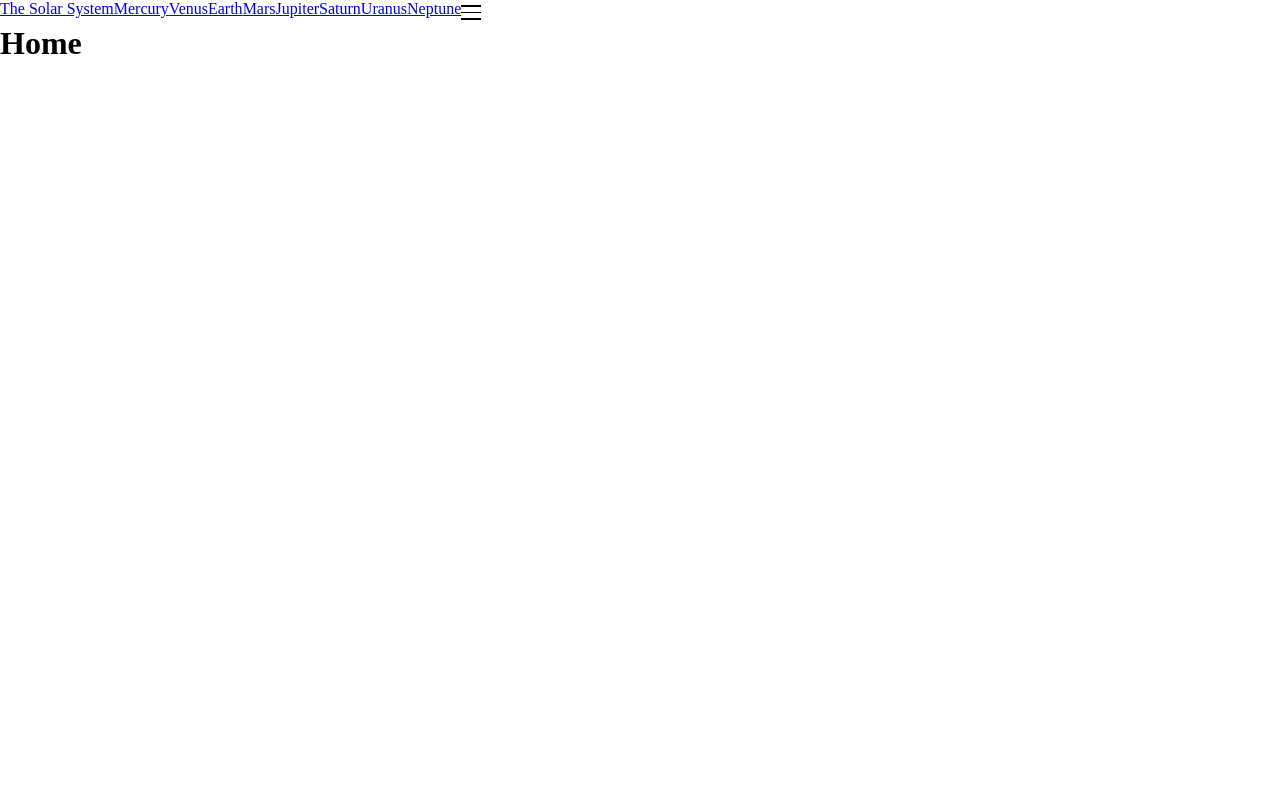
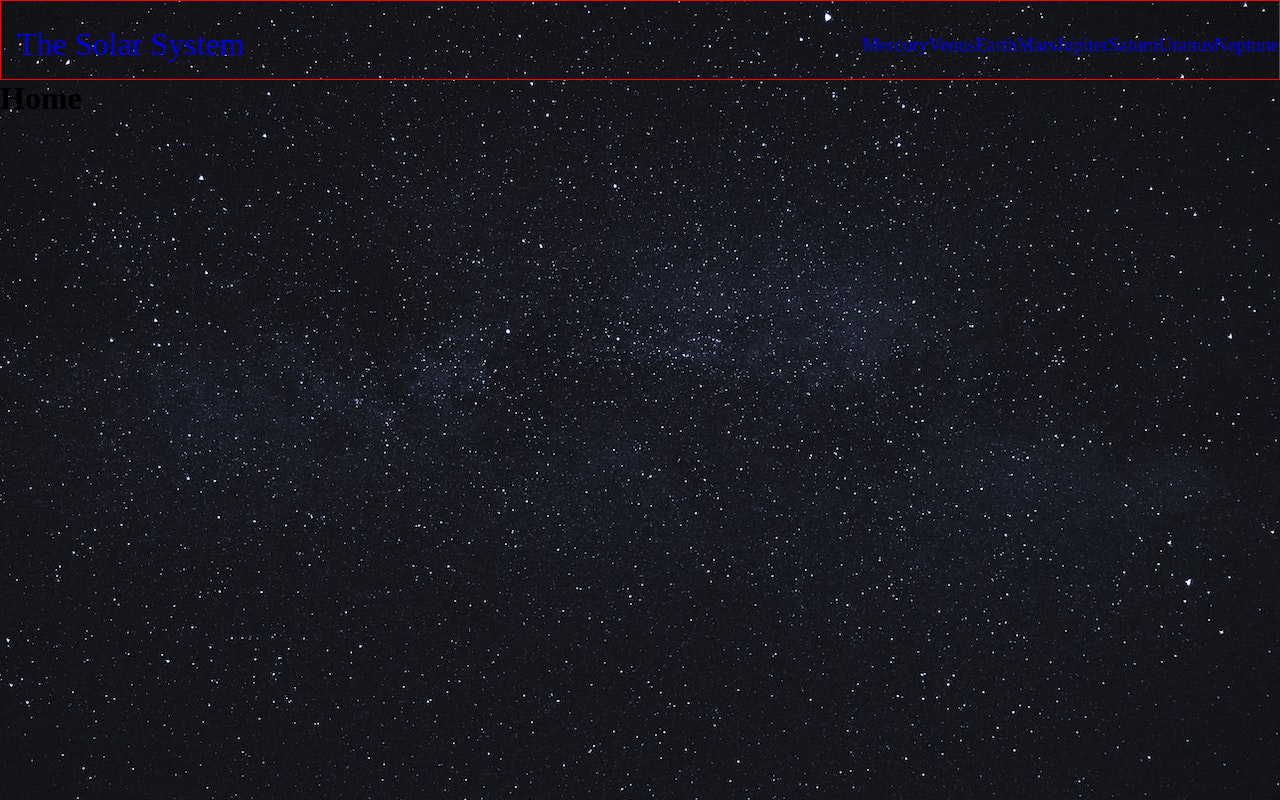
Before and after one commit to nicholaslicata/The-Solar-System, a React (Create React App) app: page / in a window 1280 px wide. Built offline with nearby package versions, Linux system fonts and the light colour scheme.

Commit message:
updated nav styles

```diff
--- a/src/index.css
+++ b/src/index.css
@@ -4,10 +4,59 @@
   box-sizing: border-box;
 }
 
+html, body {
+  height: 100%;
+  overflow-x: hidden;
+  background: url(assets/space-bg.jpg);
+}
+
 /* Navbar */
 
 .navbar-container {
   display: flex;
+  justify-content: space-between;
+  align-items: center;
+  padding: 1em 1em;
+  border: 1px solid red;
+}
+
+.nav {
+  height: 100%;
+  width: 75%;
+  display: flex;
+  flex-direction: column;
+  justify-content: space-evenly;
+  align-items: center;
+  position: absolute;
+  top: 0;
+  right: -100%;
+  padding: 1em 0;
+  z-index: 1;
+  transition: 0.5s ease-in;
+}
+
+.nav-active {
+  height: 100%;
+  width: 75%;
+  display: flex;
+  flex-direction: column;
+  justify-content: space-evenly;
+  align-items: center;
+  position: absolute;
+  top: 0;
+  right: 0;
+  padding: 1em 0;
+  transition: 0.5s ease-in;
+}
+
+.nav-link {
+  font-size: 1.2rem;
+  text-decoration: none;
+}
+
+.logo {
+  font-size: 1.4rem;
+  text-decoration: none;
 }
 
 .hamburger-btn {
@@ -22,7 +71,51 @@
 .hamburger-line {
   display: block;
   width: 20px;
-  height: 1.5px;
+  height: 2.5px;
   margin: 5px auto;
   background-color: black;
 }
+
+/* Media Queries */
+
+@media screen and (min-width: 768px) {
+  .navbar-container {
+    flex-direction: column;
+    padding: 0 0;
+    padding-top: 0.6em;
+  }
+
+  .nav {
+    width: 100%;
+    position: static;
+    flex-direction: row;
+  }
+
+  .logo {
+    font-size: 1.4rem;
+  }
+
+  .hamburger-btn {
+    display: none;
+  }
+}
+
+@media screen and (min-width: 1024px) {
+  .navbar-container {
+    min-height: 10vh;
+    flex-direction: row;
+  }
+
+  .nav {
+    width: 48%;
+    justify-content: flex-end;
+    gap: 1.5em;
+    padding-top: 1em;
+    padding-right: 1em;
+  }
+
+  .logo {
+    font-size: 2rem;
+    padding-left: 0.5em;
+  }
+}
```
